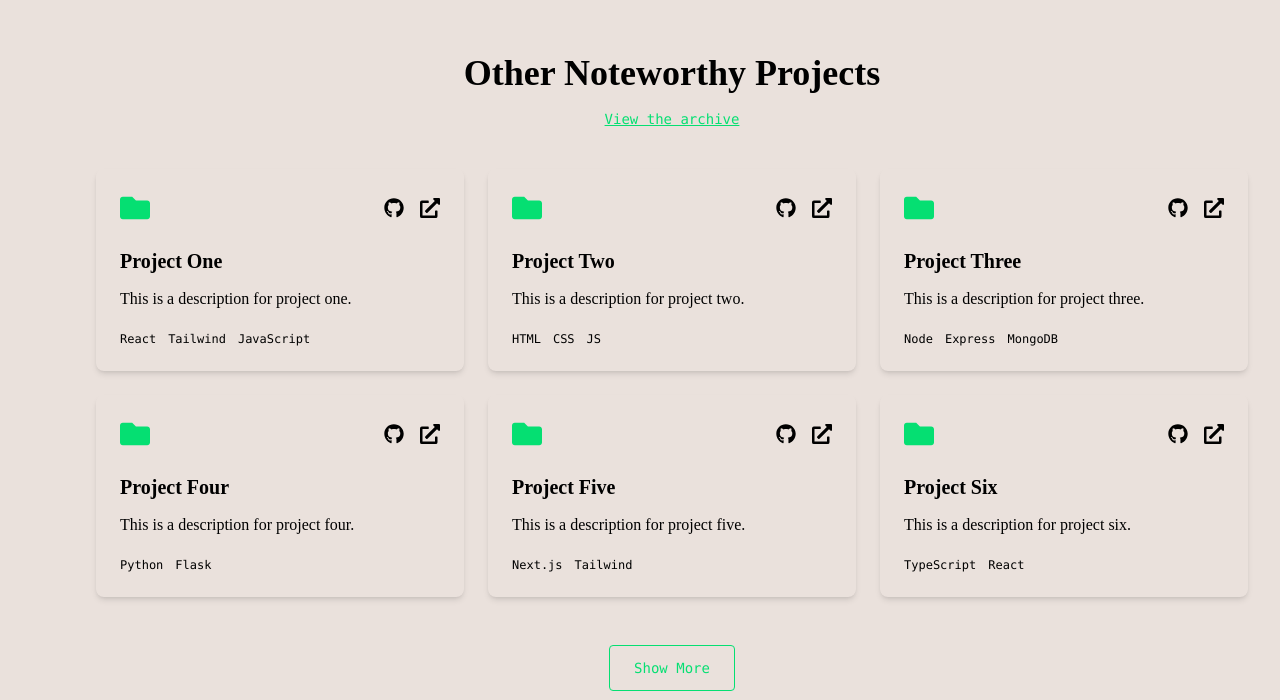
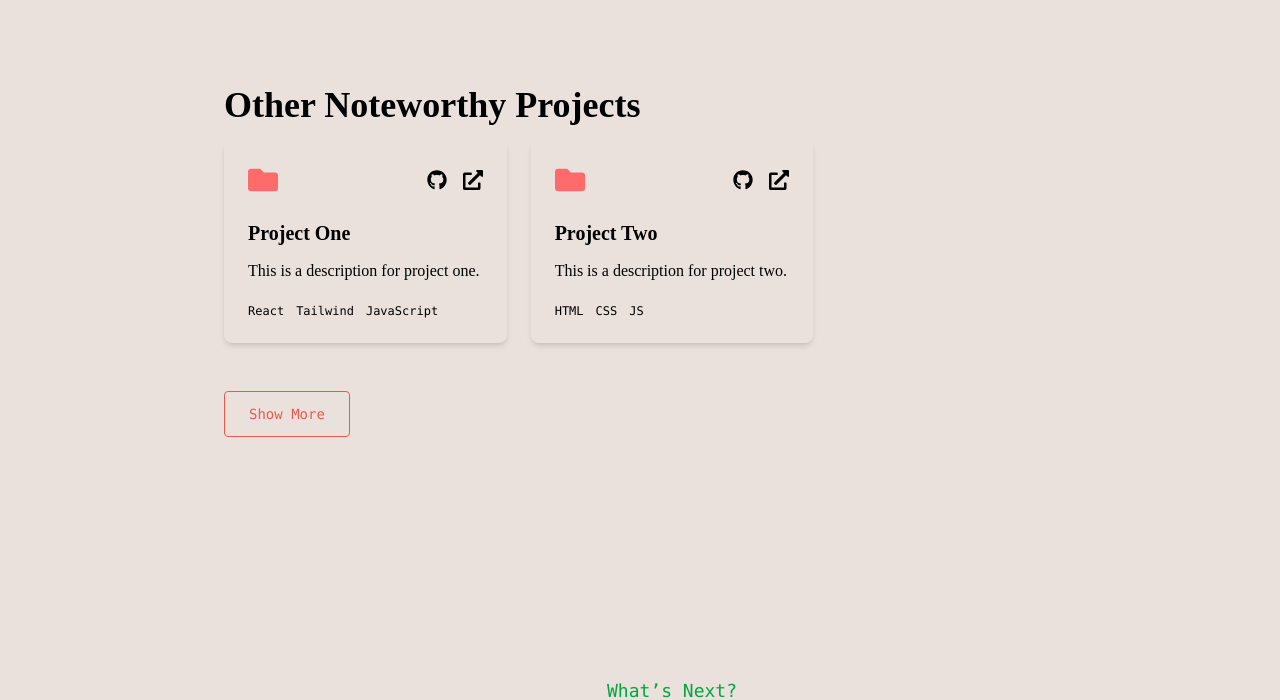
Before and after one commit to gaurav0973/gauravPortfolioWebsite, a React (Vite) app: page / in a window 1280 px wide. Shown: the part 3243-3943 px from the top of the page. Built offline with nearby package versions, Linux system fonts and the light colour scheme.

Commit message:
Did some changes in the More Projects section

```diff
--- a/src/components/sections/Projects.jsx
+++ b/src/components/sections/Projects.jsx
@@ -17,58 +17,20 @@ const projectsData = [
     github: "https://github.com/",
     external: "https://example.com/",
   },
-  {
-    title: "Project Three",
-    description: "This is a description for project three.",
-    tech: ["Node", "Express", "MongoDB"],
-    github: "https://github.com/",
-    external: "https://example.com/",
-  },
-  {
-    title: "Project Four",
-    description: "This is a description for project four.",
-    tech: ["Python", "Flask"],
-    github: "https://github.com/",
-    external: "https://example.com/",
-  },
-  {
-    title: "Project Five",
-    description: "This is a description for project five.",
-    tech: ["Next.js", "Tailwind"],
-    github: "https://github.com/",
-    external: "https://example.com/",
-  },
-  {
-    title: "Project Six",
-    description: "This is a description for project six.",
-    tech: ["TypeScript", "React"],
-    github: "https://github.com/",
-    external: "https://example.com/",
-  },
-  {
-    title: "Project Seven",
-    description: "This is a description for project seven.",
-    tech: ["Django", "PostgreSQL"],
-    github: "https://github.com/",
-    external: "https://example.com/",
-  },
 ];
 
 const Projects = () => {
   const [showMore, setShowMore] = useState(false);
 
   const GRID_LIMIT = 6;
-  const projectsToShow = showMore ? projectsData : projectsData.slice(0, GRID_LIMIT);
+  const projectsToShow = showMore? projectsData : projectsData.slice(0, GRID_LIMIT);
 
   return (
-    <section className="flex flex-col items-center px-6 py-12">
+    <section className="bg-[#EAE1DC] py-20 px-6">
+      <div className="max-w-4xl mx-auto">
         <h2 className="text-3xl md:text-4xl text-lightest-slate font-bold mb-4">
           Other Noteworthy Projects
         </h2>
-
-      <a href="/archive" className="text-green-400 text-sm font-mono underline mb-10">
-        View the archive
-      </a>
 
         <ul className="grid gap-6 grid-cols-1 sm:grid-cols-2 lg:grid-cols-3 w-full max-w-6xl">
           {projectsToShow.map((project, index) => (
@@ -77,15 +39,25 @@ const Projects = () => {
               className="bg-light-navy rounded-lg p-6 flex flex-col hover:-translate-y-2 transition-all duration-300 shadow-md"
             >
               <header className="flex items-center justify-between mb-6">
-              <FaFolder className="text-green-400 text-3xl" />
+                <FaFolder className="text-[#FF6B6B] text-3xl" />
                 <div className="flex space-x-4">
                   {project.github && (
-                  <a href={project.github} target="_blank" rel="noopener noreferrer" className="text-light-slate hover:text-green-400">
+                    <a
+                      href={project.github}
+                      target="_blank"
+                      rel="noopener noreferrer"
+                      className="text-light-slate hover:text-[#FF6B6B]"
+                    >
                       <FaGithub size={20} />
                     </a>
                   )}
                   {project.external && (
-                  <a href={project.external} target="_blank" rel="noopener noreferrer" className="text-light-slate hover:text-green-400">
+                    <a
+                      href={project.external}
+                      target="_blank"
+                      rel="noopener noreferrer"
+                      className="text-light-slate hover:text-green-400"
+                    >
                       <FaExternalLinkAlt size={20} />
                     </a>
                   )}
@@ -93,12 +65,18 @@ const Projects = () => {
               </header>
 
               <h3 className="text-lightest-slate text-xl mb-3 font-semibold">
-              <a href={project.external} target="_blank" rel="noopener noreferrer">
+                <a
+                  href={project.external}
+                  target="_blank"
+                  rel="noopener noreferrer"
+                >
                   {project.title}
                 </a>
               </h3>
 
-            <p className="text-light-slate text-base mb-5">{project.description}</p>
+              <p className="text-light-slate text-base mb-5">
+                {project.description}
+              </p>
 
               <footer className="mt-auto">
                 <ul className="flex flex-wrap text-xs font-mono text-light-slate space-x-3">
@@ -113,10 +91,10 @@ const Projects = () => {
 
         <button
           onClick={() => setShowMore(!showMore)}
-        className="mt-12 px-6 py-3 bg-light-navy border border-green-400 text-green-400 rounded hover:bg-green-400 hover:text-dark-navy transition-all duration-300 font-mono text-sm"
-      >
+          className="mt-12 px-6 py-3 border border-[#E85A4F] text-[#E85A4F] rounded hover:bg-[#F9C8C1] transition-colors duration-300 font-mono text-sm">
           Show {showMore ? "Less" : "More"}
         </button>
+      </div>
     </section>
   );
 };
```
Also changed, not shown: src/components/sections/FeaturedProject.jsx (line endings or trailing spaces). Lines whose indentation alone changed are shown as unchanged.
